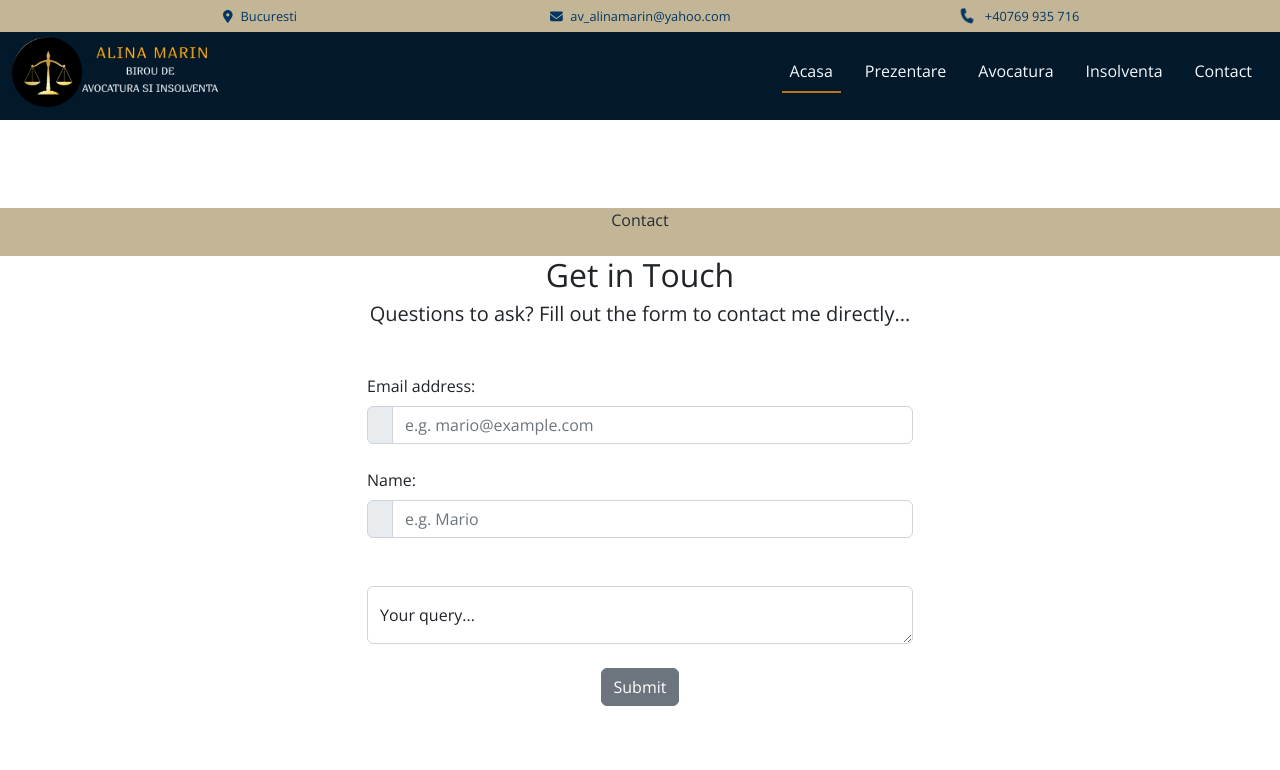
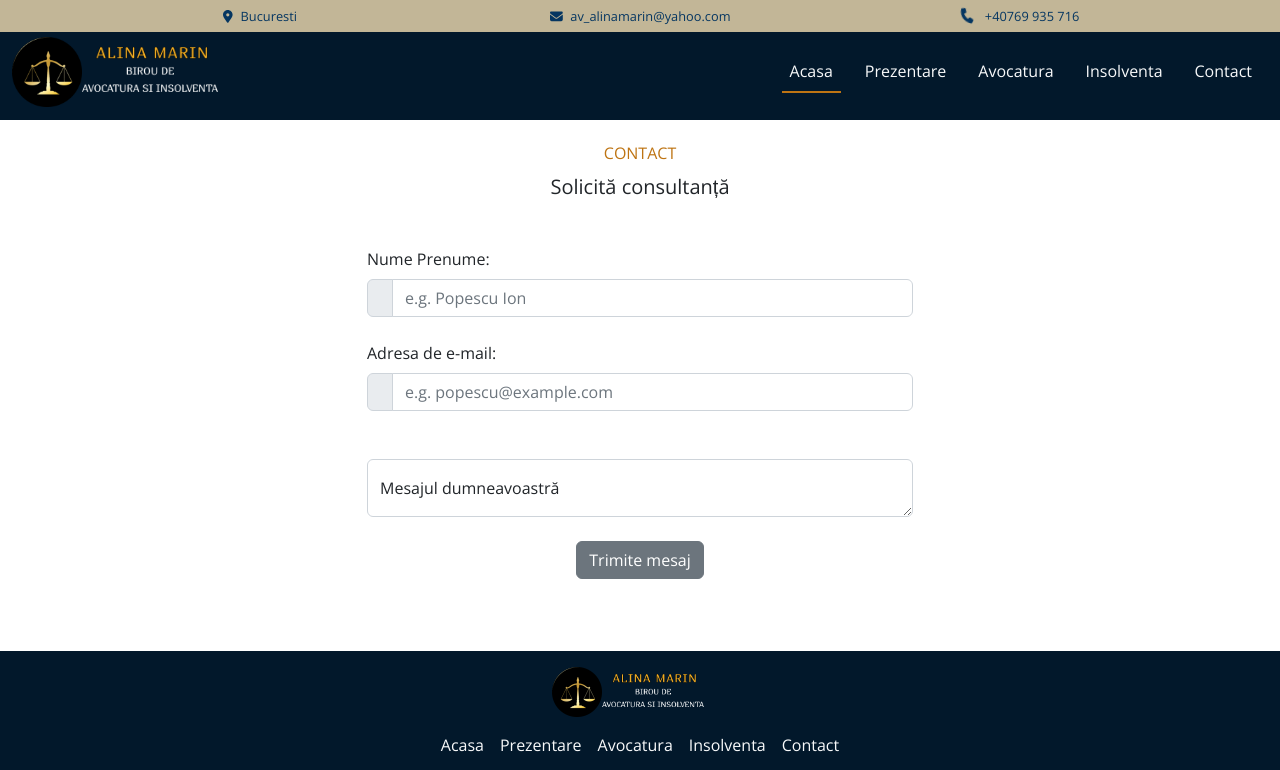
Before and after one commit to AlexJora/lawyer-website, a React (Create React App) app in the folder client/: page /contact in a window 1280 px wide. Shown: the top 770 px of the page. Built offline with nearby package versions, Linux system fonts and the light colour scheme; a web font is replaced by a local one.

Commit message:
starting contact page

```diff
--- a/client/src/custom.css
+++ b/client/src/custom.css
@@ -177,6 +177,7 @@
 /* ACASA====================== */
 .home-page {
   font-size: 0.8rem;
+  background-color: #eae8e3;
 }
 
 .hero-section {
@@ -388,7 +389,7 @@
   transform: translateY(-50%);
   width: 10px;
   height: 10px;
-  background-color: #e7a10c;
+  background-color: #c2b697;
   border-radius: 2px;
 
 }
@@ -407,7 +408,7 @@
 .avocatura {
   font-size: 0.7rem;
   line-height: 1rem;
-  background-color: #E7EAEF;
+  background-color: #eae8e3;
 
 }
 
@@ -425,7 +426,7 @@
 
 .card-body {
   background-color: #072e53;
-  border-bottom: 5px solid #c2b697;
+  border-bottom: 7px solid #c2b697;
 }
 
 .card-img-top {
@@ -463,7 +464,7 @@
 }
 
 .insolvency {
-  background-image: url('C:\CODE YOUR FUTURE\lawyer-website\client\public\Guide.jpg');
+  background-image: url('C:\CODE YOUR FUTURE\lawyer-website\client\public\insolvency.jpg');
 }
 
 .card-img-top {
@@ -497,10 +498,15 @@
   font-size: 0.8rem;
 }
 
+/* INSOLVENTA====================== */
+.insolventa-page {
+  background-color: #eae8e3;
+  font-size: 0.8rem;
+}
+
 /* FOOTER====================== */
 /* FOOTER====================== */
 /* FOOTER====================== */
 /* FOOTER====================== */
 /* FOOTER====================== */
 /* FOOTER====================== */
-/* FOOTER====================== */
--- a/client/src/pages/Avocatura.js
+++ b/client/src/pages/Avocatura.js
@@ -11,7 +11,7 @@ const Avocatura = () => {
         <div className='avocatura'>
           <div className=" pt-4 text-center">
             <h6 className='guide-text pt-3 pb-1' >SERVICII DE AVOCATURA</h6>
-            <h5 className="lh-base text-center pb-3 fw-bold">Oferim consultanță juridică și asistare în următoarele arii de practică:pentru o arie largă de probleme juridice
+            <h5 className="lh-base text-center pb-3 fw-bold">Oferim consultanță juridică și asistare în următoarele arii de practică:
               {/* Ofertă completă de consultanță juridică în orice domeniu, asistare și reprezentare în fața instanţelor de judecată și a tuturor instituțiilor de stat și particulare în vederea apărării intereselor dumeavoastră. */}
             </h5>
           </div>
--- a/client/src/pages/Contact.js
+++ b/client/src/pages/Contact.js
@@ -6,45 +6,54 @@ export const Contact = () => {
   return (
     <>
       <Navbar />
-      <section>
-        <div style={{ backgroundColor: '#c2b697', height: '3rem', color: ' #272B2E', marginTop: '5.5rem', textAlign: "center" }}> Contact</div>
-      </section>
+
 
       <section>
-        <section id="contact">
+        <section className="contact">
           <div className="container-lg">
+            <h6 className='guide-text pt-4 pb-1 text-center' >CONTACT</h6>
+
+
+
+
+
+
+
+
+
 
             <div className="text-center">
-              <h2>Get in Touch</h2>
-              <p className="lead">Questions to ask? Fill out the form to contact me directly...</p>
+
+              <p className="lead">Solicită consultanță</p>
             </div>
             <div className="row justify-content-center my-5">
               <div className="col-lg-6">
 
                 <form>
-                  <label for="email" className="form-label">Email address:</label>
+                  <label for="name" className="form-label">Nume Prenume:</label>
+                  <div className="mb-4 input-group">
+                    <span className="input-group-text">
+                      <i className="bi bi-person-fill text-secondary"></i>
+                    </span>
+                    <input type="text" id="name" className="form-control" placeholder="e.g. Popescu Ion" />
+
+                  </div>
+
+                  <label for="email" className="form-label">Adresa de e-mail:</label>
                   <div className="input-group mb-4">
                     <span className="input-group-text">
                       <i className="bi bi-envelope-fill text-secondary"></i>
                     </span>
-                    <input type="text" id="email" className="form-control" placeholder="e.g. mario@example.com" />
-
-                  </div>
-                  <label for="name" className="form-label">Name:</label>
-                  <div className="mb-4 input-group">
-                    <span className="input-group-text">
-                      <i className="bi bi-person-fill text-secondary"></i>
-                    </span>
-                    <input type="text" id="name" className="form-control" placeholder="e.g. Mario" />
+                    <input type="text" id="email" className="form-control" placeholder="e.g. popescu@example.com" />
 
                   </div>
 
                   <div className="mb-4 mt-5 form-floating">
                     <textarea className="form-control" id="query" placeholder="query"></textarea>
-                    <label for="query">Your query...</label>
+                    <label for="query">Mesajul dumneavoastră</label>
                   </div>
                   <div className="mb-4 text-center">
-                    <button type="submit" className="btn btn-secondary">Submit</button>
+                    <button type="submit" className="btn btn-secondary">Trimite mesaj</button>
                   </div>
                 </form>
               </div>
--- a/client/src/pages/Insolventa.js
+++ b/client/src/pages/Insolventa.js
@@ -4,7 +4,7 @@ import Footer from '../components/Footer';
 const Insolventa = () => {
   return (
     <>
-      <div>
+      <div className='insolventa-page'>
 
         <Navbar />
 
@@ -14,10 +14,10 @@ const Insolventa = () => {
             <h5 className="lh-base text-center pb-3 fw-bold">Oferim consultanță juridică și asistare în următoarele arii de practică:pentru o arie largă de probleme juridice
             </h5>
           </div> */}
-          <div className='container'>
-            <h6 className='guide-text pt-3 pb-1 text-center' >SERVICII DE INSOLVENTA</h6>
-            <h5 class="card-title text-center pb-4">Consultanta si reprezentare in cadrul procedurii de insolventa</h5>
-            <div className='card py-1'>
+          <div className='container pb-5'>
+            <h6 className='guide-text pt-4 pb-1 text-center' >SERVICII DE INSOLVENTA</h6>
+            <h5 class="card-title text-center pb-5">Consultanta si reprezentare in cadrul procedurii de insolventa</h5>
+            <div className='card'>
               <div class="insolvency card-img-top" >
                 <div class="overlay"></div>
               </div>
@@ -35,6 +35,7 @@ const Insolventa = () => {
                       identifica societatile care au intrat in procedura insolventei.</li>
                     <br></br>
                     <li>Infiintare Societati, filiale, puncte de lucru.</li>
+                    <br></br>
                     <li>Modificarea capitalului social, conversia creantelor in actiuni, analiza cerintelor legale
                       privind fuziunea, desfiintarea, divizarea, dizolvarea societatilor;</li>
                     <br></br>
```
Also changed, not shown: client/public/Guide.jpg (deleted), client/public/insolvency.jpg (added).
